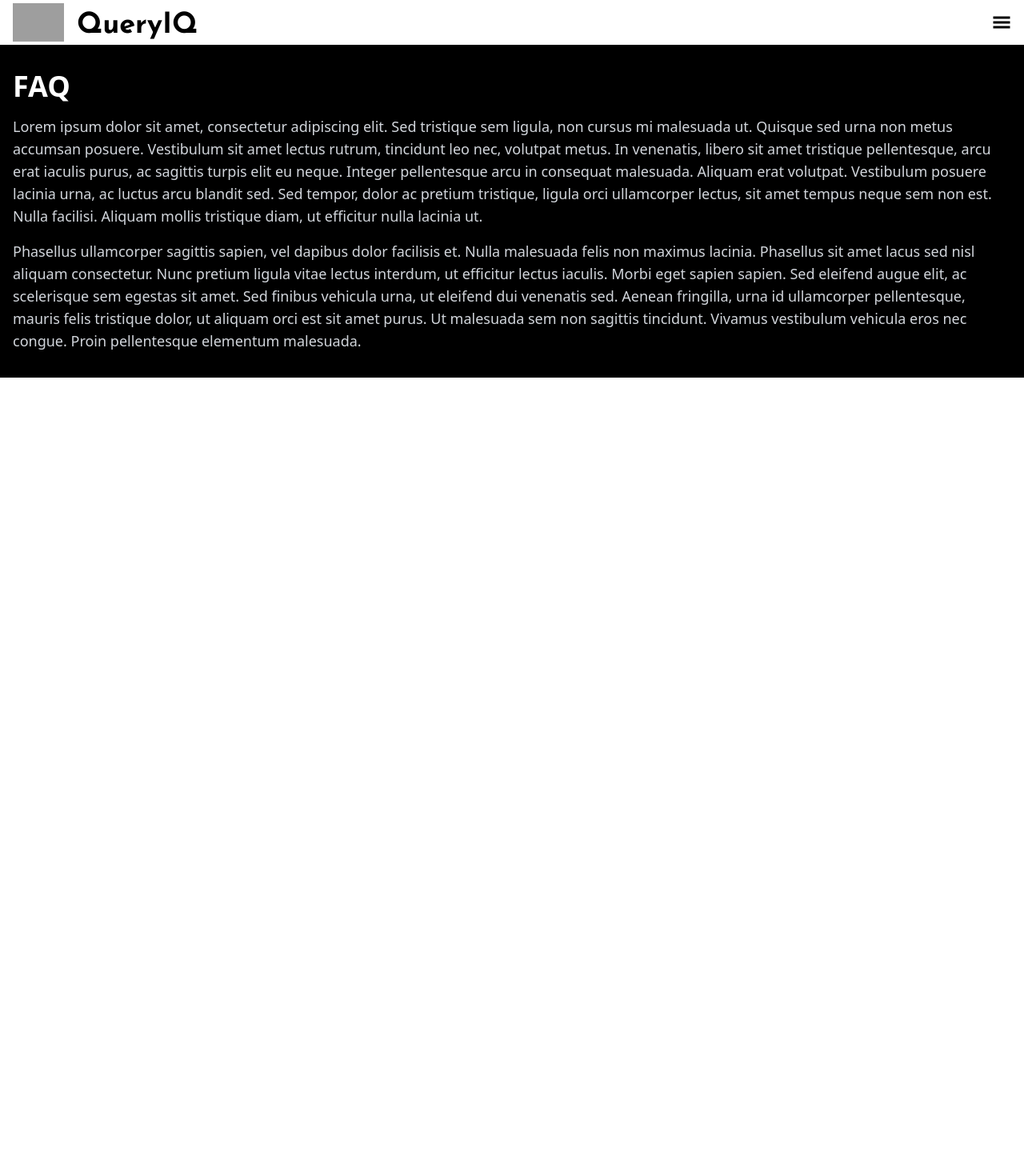
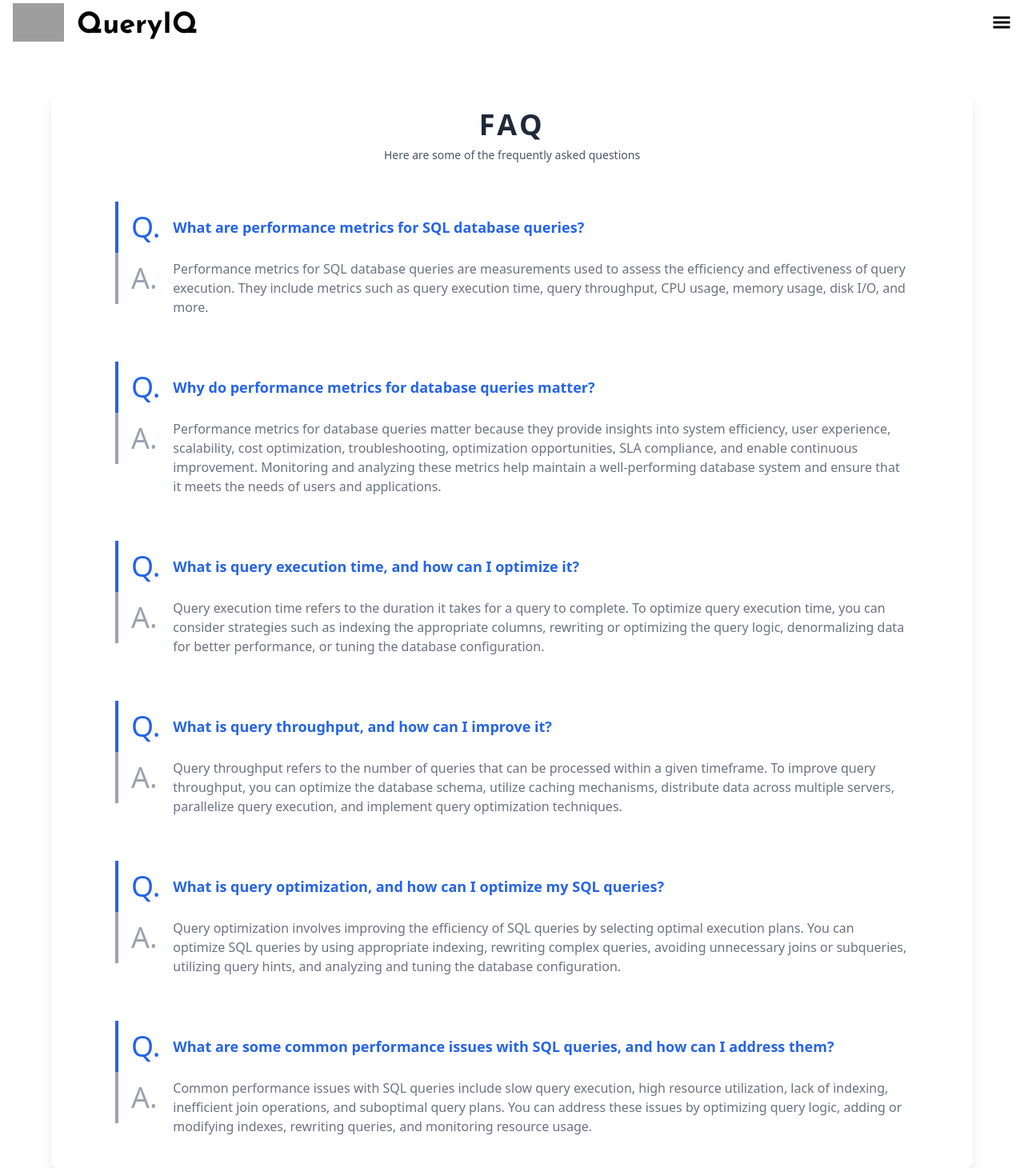
Before and after one commit to oslabs-beta/QueryIQ, a Next.js app: page /faq in a window 1280 px wide. Shown: the whole page at 80% size. Before the commit the page ends 800 px from the top, so only its background shows below. Built offline with nearby package versions, Linux system fonts and the light colour scheme; grey boxes are pictures that could not be loaded.

Commit message:
filled out FAQ page

```diff
--- a/src/pages/faq.tsx
+++ b/src/pages/faq.tsx
@@ -1,19 +1,203 @@
 import React from 'react';
-import Header from '../components/Header'
+import Header from '../components/Header';
 import Head from 'next/head';
-
 
 const FAQ = () => {
   return (
     <>
       <Head>
         <title>FAQ</title>
-            <meta name="Frequently Asked Questions" content="Generated by QueryIQ" />
-            <link rel="icon" href="/favicon.ico" />
+        <meta
+          name="Frequently Asked Questions"
+          content="Generated by QueryIQ"
+        />
+        <link rel="icon" href="../../public/favicon.ico" />
       </Head>
-          <main className="max-h-full w-screen min-w-full max-w-full bg-black">
+      <main className="max-h-full w-screen min-w-full max-w-full bg-white">
         <Header />
-            <div className="container mx-auto px-4 py-8">
+        <div className="px-16">
+          <div className="mt-12 rounded-lg bg-white p-4 py-8 shadow-xl shadow-med">
+            <h4 className="text-center text-4xl font-bold uppercase tracking-widest text-gray-800">
+              FAQ
+            </h4>
+            <p className="mt-2 text-center text-sm text-gray-600">
+              Here are some of the frequently asked questions
+            </p>
+            <div className="mt-12 space-y-12 px-2 xl:px-16">
+              <div className="mt-4 flex">
+                <div>
+                  <div className="flex h-16 items-center border-l-4 border-blue-600">
+                    <span className="px-4 text-4xl text-blue-600">Q.</span>
+                  </div>
+                  <div className="flex h-16 items-center border-l-4 border-gray-400">
+                    <span className="px-4 text-4xl text-gray-400">A.</span>
+                  </div>
+                </div>
+                <div>
+                  <div className="flex h-16 items-center">
+                    <span className="text-lg font-bold text-blue-600">
+                      What are performance metrics for SQL database queries?
+                    </span>
+                  </div>
+                  <div className="flex items-center py-2">
+                    <span className="text-gray-500">
+                      Performance metrics for SQL database queries are
+                      measurements used to assess the efficiency and
+                      effectiveness of query execution. They include metrics
+                      such as query execution time, query throughput, CPU usage,
+                      memory usage, disk I/O, and more.
+                    </span>
+                  </div>
+                </div>
+              </div>
+
+              <div className="mt-4 flex">
+                <div>
+                  <div className="flex h-16 items-center border-l-4 border-blue-600">
+                    <span className="px-4 text-4xl text-blue-600">Q.</span>
+                  </div>
+                  <div className="flex h-16 items-center border-l-4 border-gray-400">
+                    <span className="px-4 text-4xl text-gray-400">A.</span>
+                  </div>
+                </div>
+                <div>
+                  <div className="flex h-16 items-center">
+                    <span className="text-lg font-bold text-blue-600">
+                      Why do performance metrics for database queries matter?
+                    </span>
+                  </div>
+                  <div className="flex items-center py-2">
+                    <span className="text-gray-500">
+                      Performance metrics for database queries matter because
+                      they provide insights into system efficiency, user
+                      experience, scalability, cost optimization,
+                      troubleshooting, optimization opportunities, SLA
+                      compliance, and enable continuous improvement. Monitoring
+                      and analyzing these metrics help maintain a
+                      well-performing database system and ensure that it meets
+                      the needs of users and applications.
+                    </span>
+                  </div>
+                </div>
+              </div>
+
+              <div className="mt-4 flex">
+                <div>
+                  <div className="flex h-16 items-center border-l-4 border-blue-600">
+                    <span className="px-4 text-4xl text-blue-600">Q.</span>
+                  </div>
+                  <div className="flex h-16 items-center border-l-4 border-gray-400">
+                    <span className="px-4 text-4xl text-gray-400">A.</span>
+                  </div>
+                </div>
+                <div>
+                  <div className="flex h-16 items-center">
+                    <span className="text-lg font-bold text-blue-600">
+                      What is query execution time, and how can I optimize it?
+                    </span>
+                  </div>
+                  <div className="flex items-center py-2">
+                    <span className="text-gray-500">
+                      Query execution time refers to the duration it takes for a
+                      query to complete. To optimize query execution time, you
+                      can consider strategies such as indexing the appropriate
+                      columns, rewriting or optimizing the query logic,
+                      denormalizing data for better performance, or tuning the
+                      database configuration.
+                    </span>
+                  </div>
+                </div>
+              </div>
+
+              <div className="mt-4 flex">
+                <div>
+                  <div className="flex h-16 items-center border-l-4 border-blue-600">
+                    <span className="px-4 text-4xl text-blue-600">Q.</span>
+                  </div>
+                  <div className="flex h-16 items-center border-l-4 border-gray-400">
+                    <span className="px-4 text-4xl text-gray-400">A.</span>
+                  </div>
+                </div>
+                <div>
+                  <div className="flex h-16 items-center">
+                    <span className="text-lg font-bold text-blue-600">
+                      What is query throughput, and how can I improve it?
+                    </span>
+                  </div>
+                  <div className="flex items-center py-2">
+                    <span className="text-gray-500">
+                      Query throughput refers to the number of queries that can
+                      be processed within a given timeframe. To improve query
+                      throughput, you can optimize the database schema, utilize
+                      caching mechanisms, distribute data across multiple
+                      servers, parallelize query execution, and implement query
+                      optimization techniques.
+                    </span>
+                  </div>
+                </div>
+              </div>
+
+              <div className="mt-4 flex">
+                <div>
+                  <div className="flex h-16 items-center border-l-4 border-blue-600">
+                    <span className="px-4 text-4xl text-blue-600">Q.</span>
+                  </div>
+                  <div className="flex h-16 items-center border-l-4 border-gray-400">
+                    <span className="px-4 text-4xl text-gray-400">A.</span>
+                  </div>
+                </div>
+                <div>
+                  <div className="flex h-16 items-center">
+                    <span className="text-lg font-bold text-blue-600">
+                      What is query optimization, and how can I optimize my SQL
+                      queries?
+                    </span>
+                  </div>
+                  <div className="flex items-center py-2">
+                    <span className="text-gray-500">
+                      Query optimization involves improving the efficiency of
+                      SQL queries by selecting optimal execution plans. You can
+                      optimize SQL queries by using appropriate indexing,
+                      rewriting complex queries, avoiding unnecessary joins or
+                      subqueries, utilizing query hints, and analyzing and
+                      tuning the database configuration.
+                    </span>
+                  </div>
+                </div>
+              </div>
+
+              <div className="mt-4 flex">
+                <div>
+                  <div className="flex h-16 items-center border-l-4 border-blue-600">
+                    <span className="px-4 text-4xl text-blue-600">Q.</span>
+                  </div>
+                  <div className="flex h-16 items-center border-l-4 border-gray-400">
+                    <span className="px-4 text-4xl text-gray-400">A.</span>
+                  </div>
+                </div>
+                <div>
+                  <div className="flex h-16 items-center">
+                    <span className="text-lg font-bold text-blue-600">
+                      What are some common performance issues with SQL queries,
+                      and how can I address them?
+                    </span>
+                  </div>
+                  <div className="flex items-center py-2">
+                    <span className="text-gray-500">
+                      Common performance issues with SQL queries include slow
+                      query execution, high resource utilization, lack of
+                      indexing, inefficient join operations, and suboptimal
+                      query plans. You can address these issues by optimizing
+                      query logic, adding or modifying indexes, rewriting
+                      queries, and monitoring resource usage.
+                    </span>
+                  </div>
+                </div>
+              </div>
+            </div>
+          </div>
+        </div>
+        {/* <div className="container mx-auto px-4 py-8">
               <h1 className="text-4xl font-bold text-white">FAQ</h1>
               <p className="mt-4 text-lg text-gray-300">
                 Lorem ipsum dolor sit amet, consectetur adipiscing elit. Sed
@@ -40,7 +224,7 @@ const FAQ = () => {
                 sagittis tincidunt. Vivamus vestibulum vehicula eros nec congue.
                 Proin pellentesque elementum malesuada.
               </p>
-            </div>
+            </div> */}
       </main>
     </>
   );
```
Lines whose indentation alone changed are shown as unchanged.
